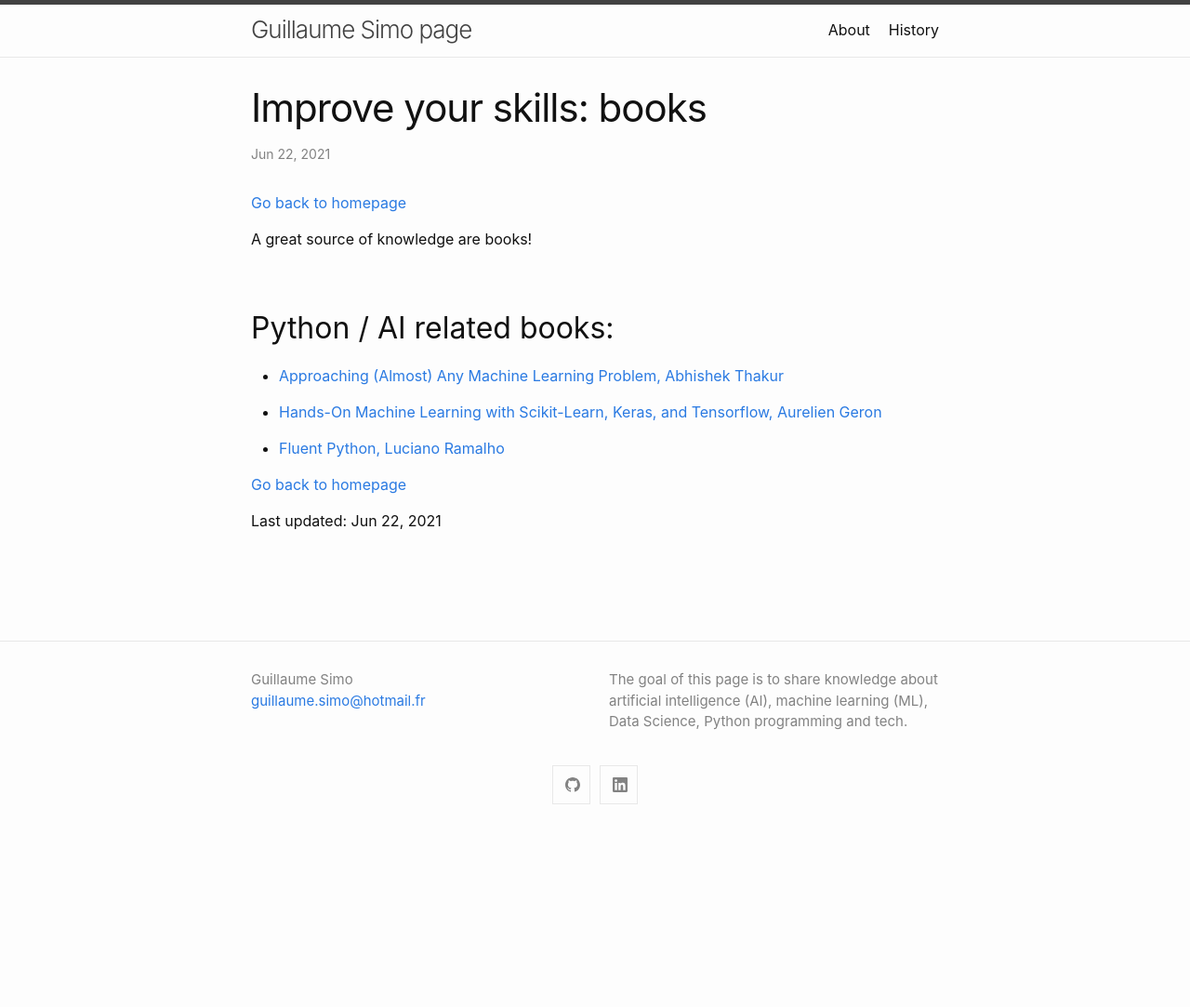
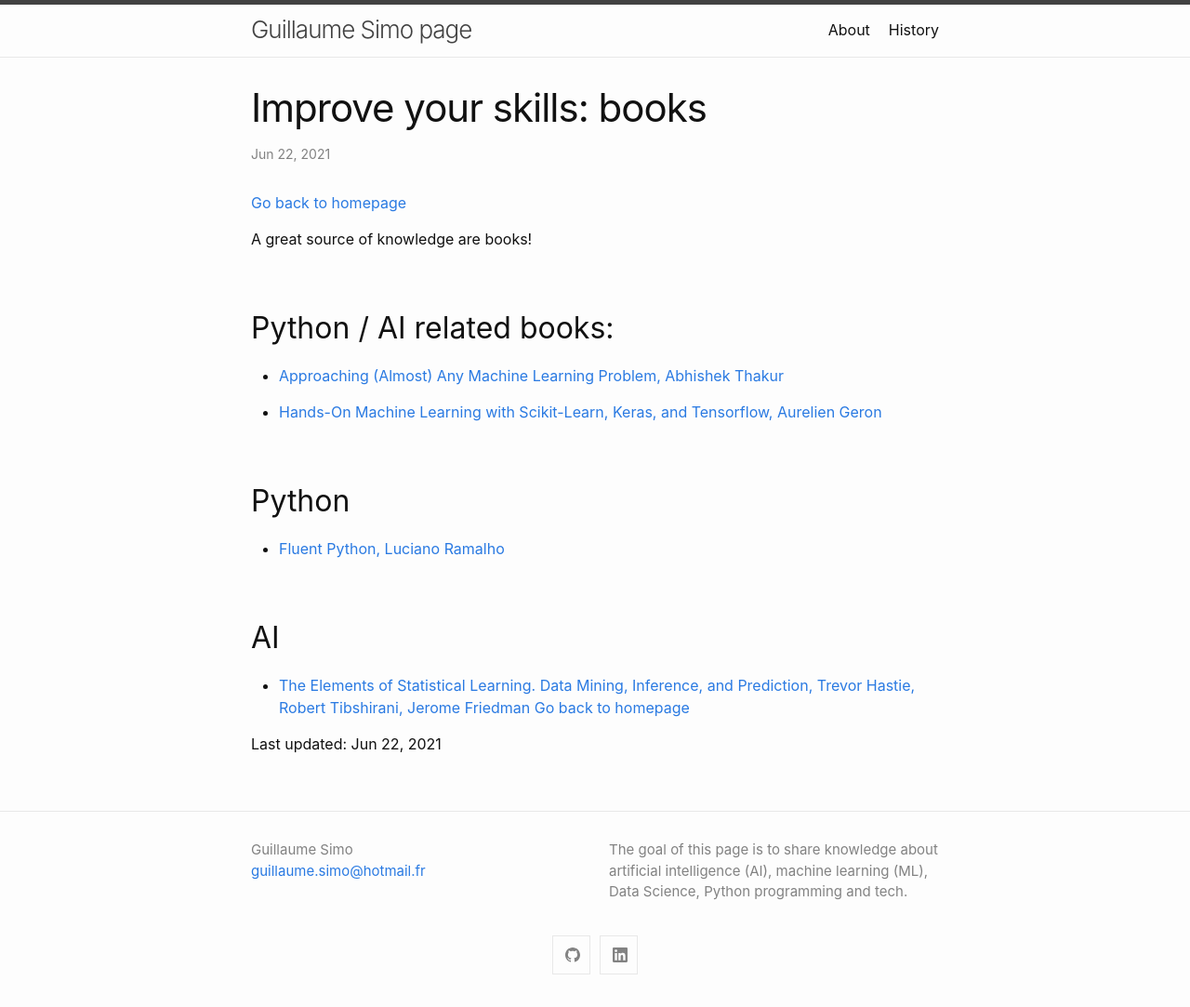
Before and after one commit to GuillaumeSimo/GuillaumeSimo.github.io, a Jekyll site: the page built from _posts/2021-06-22-improve-skills-books.md, in a window 1280 px wide. Shown: the whole page at 93% size. Built offline with Jekyll 4.4.1, drawn with Linux system fonts in a browser that asks for light colours; before the commit the page ends 900 px from its top, so only the background shows below that.

Commit message:
Update 2021-06-22-improve-skills-books.md

```diff
--- a/_posts/2021-06-22-improve-skills-books.md
+++ b/_posts/2021-06-22-improve-skills-books.md
@@ -14,9 +14,13 @@ A great source of knowledge are books!
 
 * <a href="https://www.amazon.fr/Hands-Machine-Learning-Scikit-learn-Tensorflow/dp/1492032646/ref=sr_1_1?__mk_fr_FR=%C3%85M%C3%85%C5%BD%C3%95%C3%91&dchild=1&keywords=Hands-On+Machine+Learning+with+Scikit-Learn%2C+Keras%2C+and+Tensorflow%3A+Concepts%2C+Tools%2C+and+Techniques+to+Build+Intelligent+Systems&qid=1624375766&sr=8-1" target="_blank">Hands-On Machine Learning with Scikit-Learn, Keras, and Tensorflow, Aurelien Geron</a>
 
+## Python
+
 * <a href="https://www.amazon.fr/Fluent-Python-Luciano-Ramalho/dp/1491946008/ref=sr_1_1?__mk_fr_FR=%C3%85M%C3%85%C5%BD%C3%95%C3%91&dchild=1&keywords=Fluent+python&qid=1624375839&sr=8-1" target="_blank">Fluent Python, Luciano Ramalho</a>
 
+## AI
 
+* <a href="https://web.stanford.edu/~hastie/Papers/ESLII.pdf" target="_blank">The Elements of Statistical Learning. Data Mining, Inference, and Prediction, Trevor Hastie, Robert Tibshirani, Jerome Friedman</a>
 [Go back to homepage](https://guillaumesimo.github.io/)
 
 Last updated: Jun 22, 2021
```
